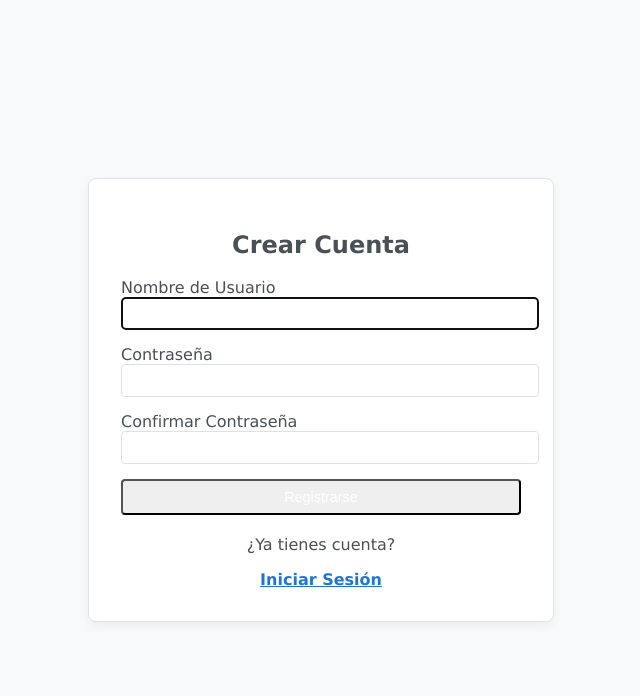
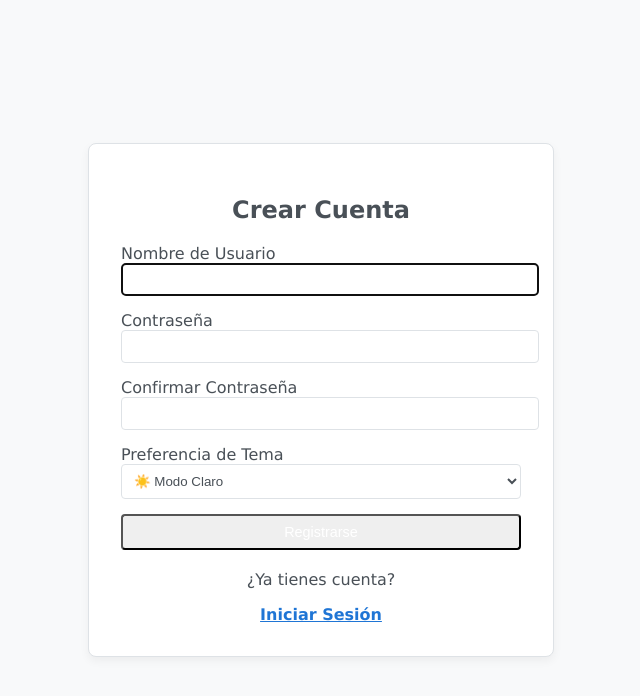
Before and after one commit to hdzomber05555/proyecto_iw, a PHP site: page /register.php in a window 1280 px wide. Shown: the top 696 px of the page, without its empty margins (319-959 px from the left). Run offline with PHP 8.4, Linux system fonts and the light colour scheme.

Commit message:
Registro con php pagina principal elijo de tema

```diff
--- a/public/register.php
+++ b/public/register.php
@@ -5,10 +5,12 @@
 require_once __DIR__ . '/../app/utils.php';
 require_once __DIR__ . '/../app/csrf.php';
 
-// Si ya está logueado, no tiene sentido registrarse, lo mandamos al panel
+// CORRECCIÓN: Solo iniciamos sesión si no está iniciada ya
 if (session_status() === PHP_SESSION_NONE) {
     session_start();
 }
+
+// Si ya está logueado, lo mandamos al panel
 if (isset($_SESSION['usuario_id'])) {
     redirect('index.php');
 }
@@ -23,6 +25,7 @@
     $username = trim($_POST['username'] ?? '');
     $password = $_POST['password'] ?? '';
     $confirm_password = $_POST['confirm_password'] ?? '';
+    $tema = $_POST['tema'] ?? 'claro'; // Recogemos el tema elegido
 
     // Validaciones básicas
     if (empty($username) || empty($password)) {
@@ -37,8 +40,7 @@
         if ($stmt->fetch()) {
             $error = "Ese nombre de usuario ya está cogido.";
         } else {
-            // 2. Crear el usuario (CON HASH)
-            // Aquí es donde aplicamos la seguridad que pide el PDF
+            // 2. Crear el usuario
             $hash = password_hash($password, PASSWORD_DEFAULT);
 
             try {
@@ -49,10 +51,14 @@
                     ':p' => $hash
                 ]);
 
-                // Éxito: Mostramos mensaje y enlace al login
+                // 3. NUEVO: Guardamos la preferencia de tema en la Cookie
+                // Así cuando inicie sesión, ya se verá como él quiere
+                setcookie('tema_preferido', $tema, time() + (86400 * 30), "/");
+
+                // Éxito
                 $mensaje_exito = "¡Cuenta creada con éxito! Ya puedes iniciar sesión.";
-                // Limpiamos variables para que no salga el formulario relleno
                 $username = '';
+
             } catch (PDOException $e) {
                 $error = "Error en la base de datos: " . $e->getMessage();
             }
@@ -81,7 +87,6 @@
     <?php endif; ?>
 
     <style>
-        /* Reutilizamos estilos del login */
         .login-wrapper { min-height: 100vh; display: flex; align-items: center; justify-content: center; background-color: var(--fondo-cuerpo); }
         .login-card { width: 100%; max-width: 400px; text-align: center; background: var(--fondo-tarjeta); padding: 2rem; border-radius: 8px; border: 1px solid var(--borde); box-shadow: 0 4px 10px var(--sombra); }
         .form-group { margin-bottom: 15px; text-align: left; }
@@ -126,6 +131,14 @@
                     <input type="password" name="confirm_password" required>
                 </div>
 
+                <div class="form-group">
+                    <label>Preferencia de Tema</label>
+                    <select name="tema">
+                        <option value="claro">☀️ Modo Claro</option>
+                        <option value="oscuro">🌙 Modo Oscuro</option>
+                    </select>
+                </div>
+
                 <button type="submit" class="btn btn-primary" style="width: 100%;">Registrarse</button>
             </form>
 
```
